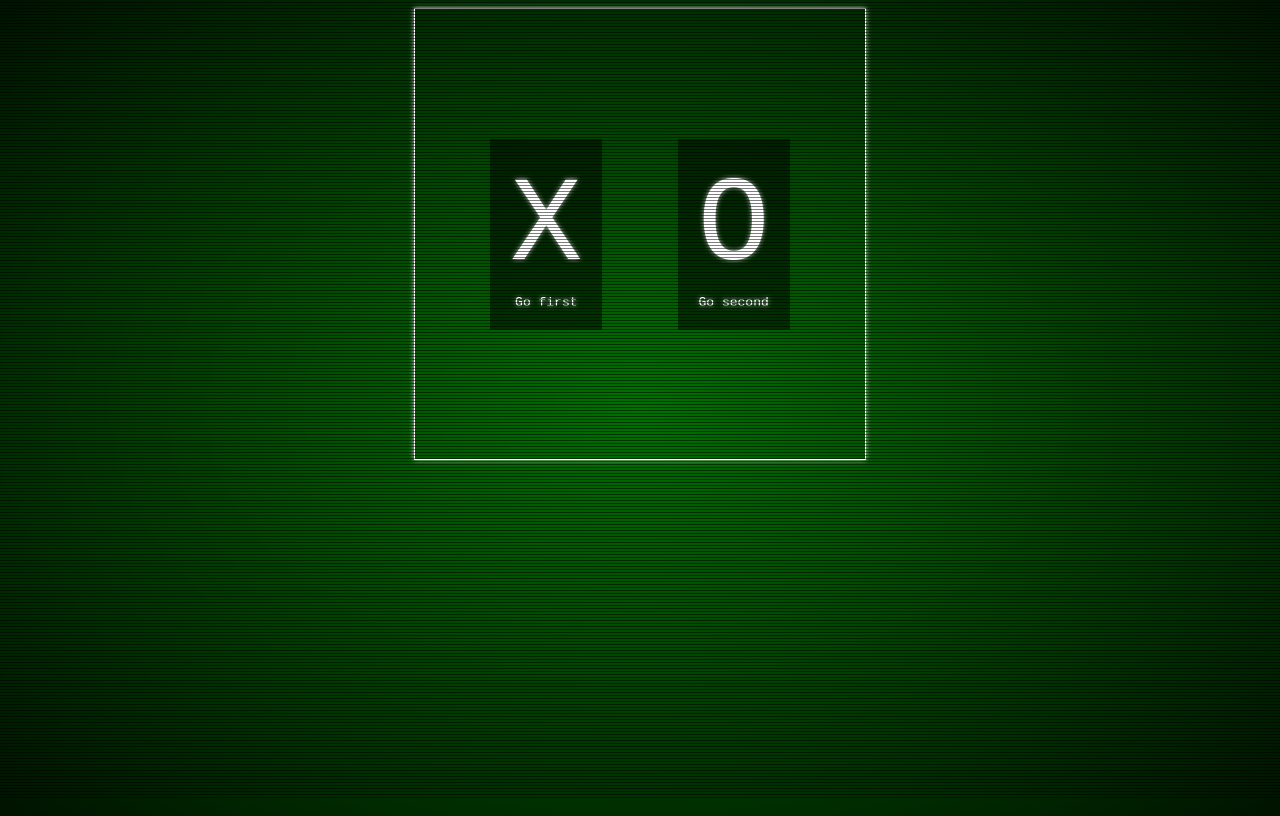
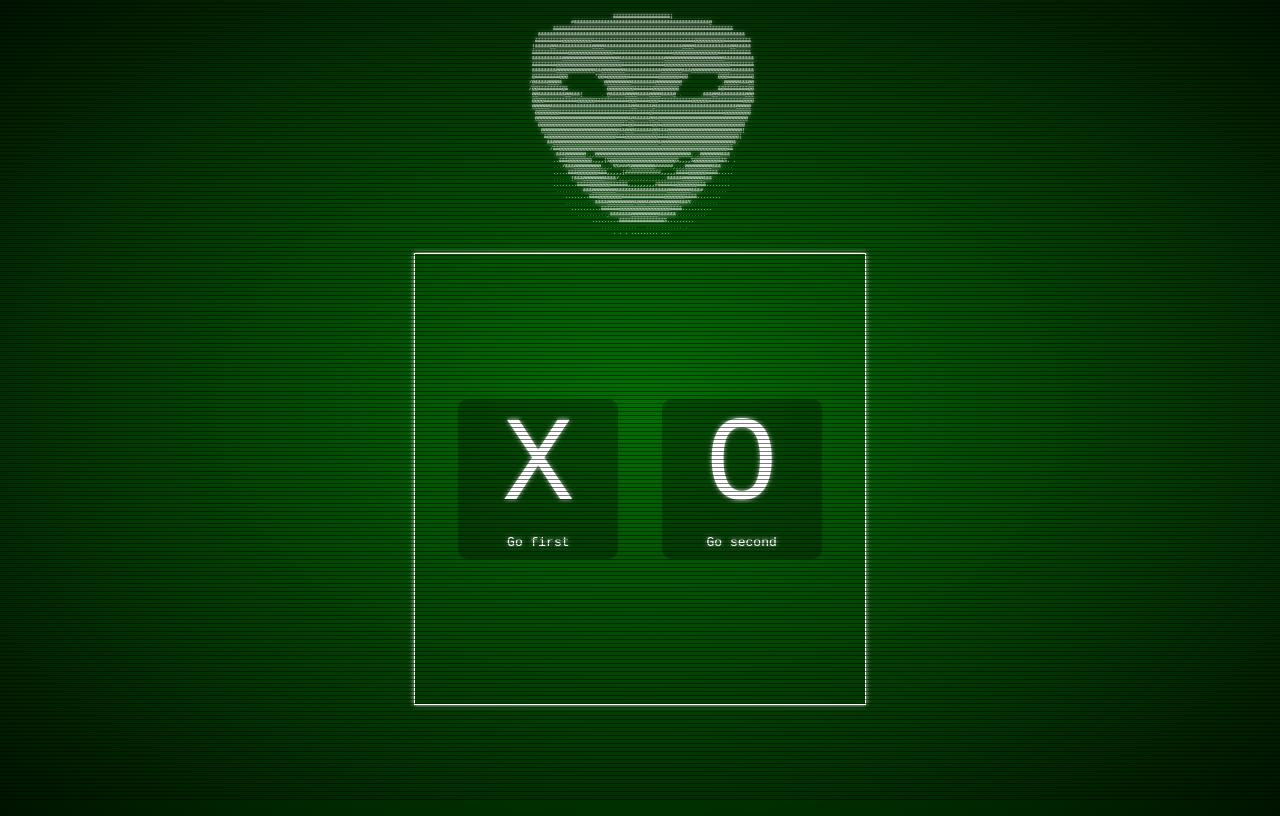
Before and after one commit to stephen-w-choo/tic-tac-tyrant-ai, a plain HTML site: page t3.html in a window 1280 px wide. Drawn offline with Linux system fonts and the light colour scheme.

Commit message:
Added ASCII art

```diff
--- a/t3.css
+++ b/t3.css
@@ -16,8 +16,13 @@ body {
     text-shadow: 0 0 5px #C8C8C8;
   }
 
+pre {
+    font-size: 5px;
+    text-align: center;
+}
+
 #scanline-overlay {
-    background: repeating-linear-gradient(transparent, transparent 2px, black 3px, black 3px);
+    background: repeating-linear-gradient(transparent, transparent 3px, black 4px, black 4px);
     position: fixed;
     bottom: 0;
     right: 0;
@@ -37,8 +42,8 @@ body {
 
 #outcome-overlay {
     display: none;
-    height: 450px;
-    width: 450px;
+    height: 100%;
+    width: 100%;
     position: absolute;
     z-index: 1;
     background-color:rgba(0,0,0,0.5);
@@ -52,15 +57,19 @@ body {
 #game-menu {
     margin: 0 auto;
     height: 100%;
-    width: 450px;
+    width: 100%;
     display: flex;
     justify-content: space-evenly;
     align-items: center
 }
 
 #game-menu>* {
-    background-color:rgba(0,0,0,0.5);
-    padding: 20px;
+    border-radius: 10px;
+    background-color:rgba(0,0,0,0.3);
+    height: 160px;
+    width: 160px;
+    margin: 0px;
+    padding: 0px;
 }
 
 #game-menu>*>p {
@@ -79,7 +88,7 @@ body {
 #game-area {
     display:none;
     margin: 0 auto;
-    width: 450px;
+    width: 100%;
     grid-template-columns: repeat(3, 150px);
     grid-template-rows: repeat(3, 150px);
     border-style: solid;
--- a/t3.html
+++ b/t3.html
@@ -8,6 +8,48 @@
     <link rel="stylesheet" href="t3.css">
 </head>
 <body>
+
+    <pre>
+
+                                         &&&&&&&&&&&&&&&&&&&(
+                           #&&&&&&&&&&&&&&&&&&&&&&&&&&&&&&&&&&&&&&&&&&&&&@
+                     &&&&&&&&&&&&&&&&&&&&&&&&&&&&&&&&&&&&&&&&&&&&&&&&&&&&&&&&&&&&
+                &&&&&&&&&&&&&&&&&&&&&&&&&&&&&&&&&&&&&&&&&&&&&&&&&&&&&&&&&&&&&&&&&&&&&
+               &&&&&&&&&@@@@@@@@@@&&&&&&&&&&&&&&&&&&&&&&&&&&&&&&&&&&@@@@@@@@@@&&&&&&&&&
+              (&&&&&@@&&&&&&&&&&&&@@@@&&&&&&&&&&&&&&&&&&&&&&&&&&@@@@&&&&&&&&&&&&@@&&&&&
+              &&&&&&&&&&&&@@@@@@@@@@@@@@@&&&&&&&&&&&&&&&&&&&&@@@@@@@@@@@@@@@&&&&&&&&&&&
+              &&&&&&&&&&@@@@@@@@@@@@@@@@@@@&&&&&&&&&&&&&&&@@@@@@@@@@@@@@@@@@@@&&&&&&&&&&
+              &&&&&&&&@@@@@@@@@@@@@@@@@@@@@@&&&&&&&&&&&&&&@@@@@@@@@@@@@@@@@@@@@@&&&&&&&&
+              &&&&&&&&@@@@@@@@@@@@@&&@@@@@@@@&&&&&&&&&&&&@@@@@@@&&&@@@@@@@@@@@@@&&&&&&&&
+              @&&&&&&&&@@@         *@@&@@@@@@@&&&&&&&&&&@@@@@@@&@@          @@@&&&&&&&&@
+             /@&&&&@@@@&              @@@@@@@@@&&&&&&&&@@@@@@@@@             .@@@@@&&&@@
+             /@@&&&&&&&&@&             @@@@@@@@@&&&&&&@@@@@@@@@             &@&&&&&&&&@@
+              @@&&&&&&&&&@@&&&(      . @&&&&&@@@@&&&&@@@@&&&&@ .      .&&&@@&&&&&&&&&@@@
+              @@@@&&&&&&&&&&&@@@@@@&&&&&&&&&&&@@@&&&&@@@&&&&&&&&&&&@@@@@@&&&&&&&&&&&@@@@
+              @@@@@@&&&&&&&&&&&&&&&&&&&&&&&&&&&@@&&&&&@&&&&&&&&&&&&&&&&&&&&&&&&&&&@@@@@
+               @@@@@@@@&&&&&&&&&&&&&&&&&&&&&&&&&&&&&&@&&&&&&&&&&&&&&&&&&&&&&&&@@@@@@@@@
+               @@@@@@@@@@@@@@@@@@@@@@@@@@@@@@@&@&&&&&@@&@@@@@@@@@@@@@@@@@@@@@@@@@@@@@@
+                @@@@@@@@@@@@@@@@@@@@@@@@@@@@&&@@&&&&&&@@&@@@@@@@@@@@@@@@@@@@@@@@@@@@@
+                 @@@@@@@@@@@@@@@@@@@@@@@@@@&&@@@&&&&&&@@&&&@@@@@@@@@@@@@@@@@@@@@@@@@(
+                  &@@@@@@@@@@@@@@@@@@@@@@@&&&@@@@@@@@@@@&&&@@@@@@@@@@@@@@@@@@@@@@@@(
+                   &&@@@@@@@@@@@@@@@@@@@@@@@@@@@@@@@@@@@&@@@@@@@@@@@@@@@@@@@@@@@@&.
+                    /&&@@@@@@@@@@@@@@@@@@@@@@@@@@@@@@@@@@@@@@@@@@@@@@@@@@@@@@@@&&
+                     .&&&@@@@@@@.,,@@@@@@@@@@@@@@@@@@@@@@@@@@@@@@@@,.,@@@@@@@&&& .
+                     ..&&&@@@@@@@@.,,,(%@@@@@@@@@@@@@@@@@@@@@@%,,,,%@@@@@@@@&&%. .
+                     .../&&&@@@@@@@@@,,,,%%###%@@@@@@@@######,,,,@@@@@@@@@&&&....
+                     .....&&&@@@@@@@&&&,,,,,(############,,,,,&&&&@@@@@@&&&&.....
+                     ......(&&&@@@@@@@&&&&/,,,,,,,,,,,,,,,,&&&&&@@@@@@@&&&......
+                     ........&&&&@@@@@@@&&&&&&,,,,,,,,,#&&&&&&@@@@@@@&&&........
+                      .........&&&@@@@@@@@&&&&&&&&&&&&&&&&&@@@@@@@@&&&#........
+                         ........&&&@@@@@@@@&&&&&&&&&&&&&&@@@@@@@&&&&........
+                         ..........&&&&@@@@@@@@@&@@@&@@@@@@@@@@&&&%.........
+                           ..........&&&&&&@@@@@@@@@@@@@@@@@&&&&..........
+                             ..........,&&&&&&&@@@@@@@@@&&&&&&..........
+                                  .........&&&&&&&&&&&&&&&%.........
+                                     ............   ............ .
+                                         . . . ......... ...
+
+    </pre>
 
     <div id = "scanline-overlay"></div>
 
```
